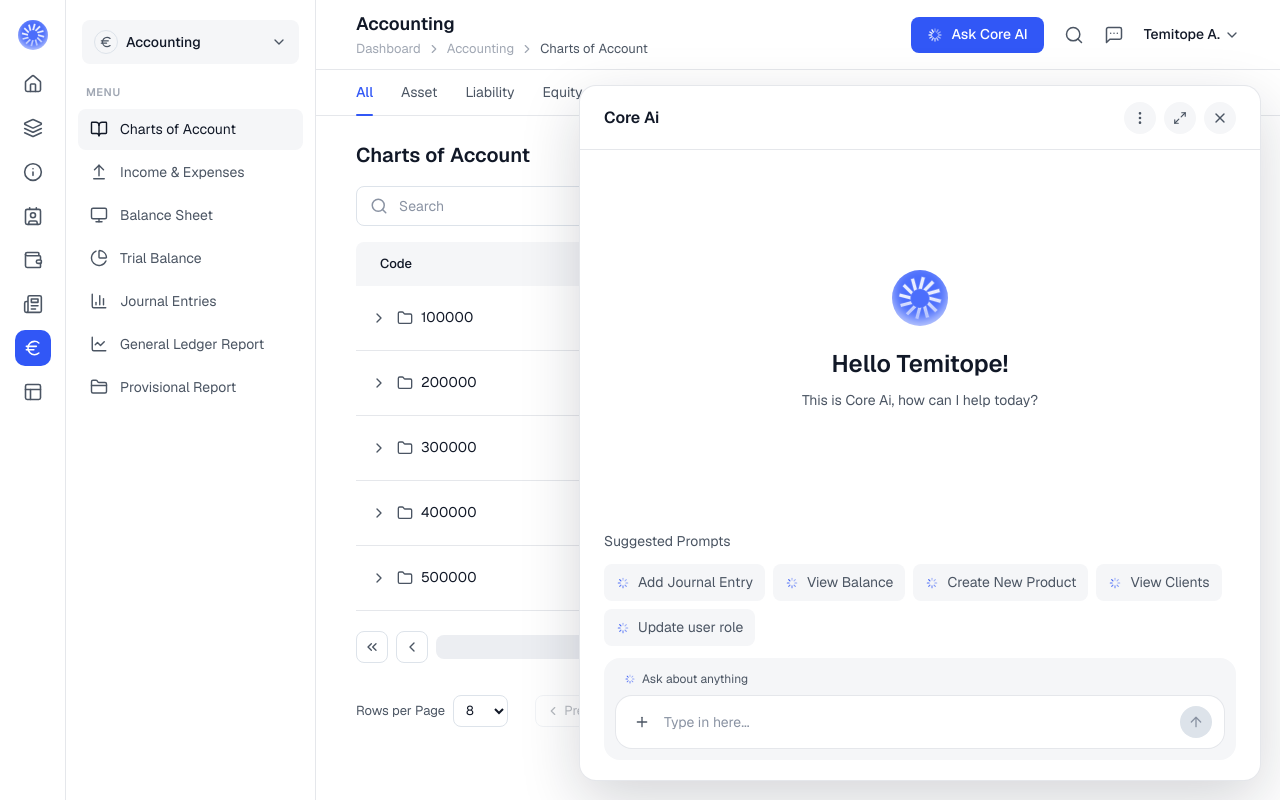
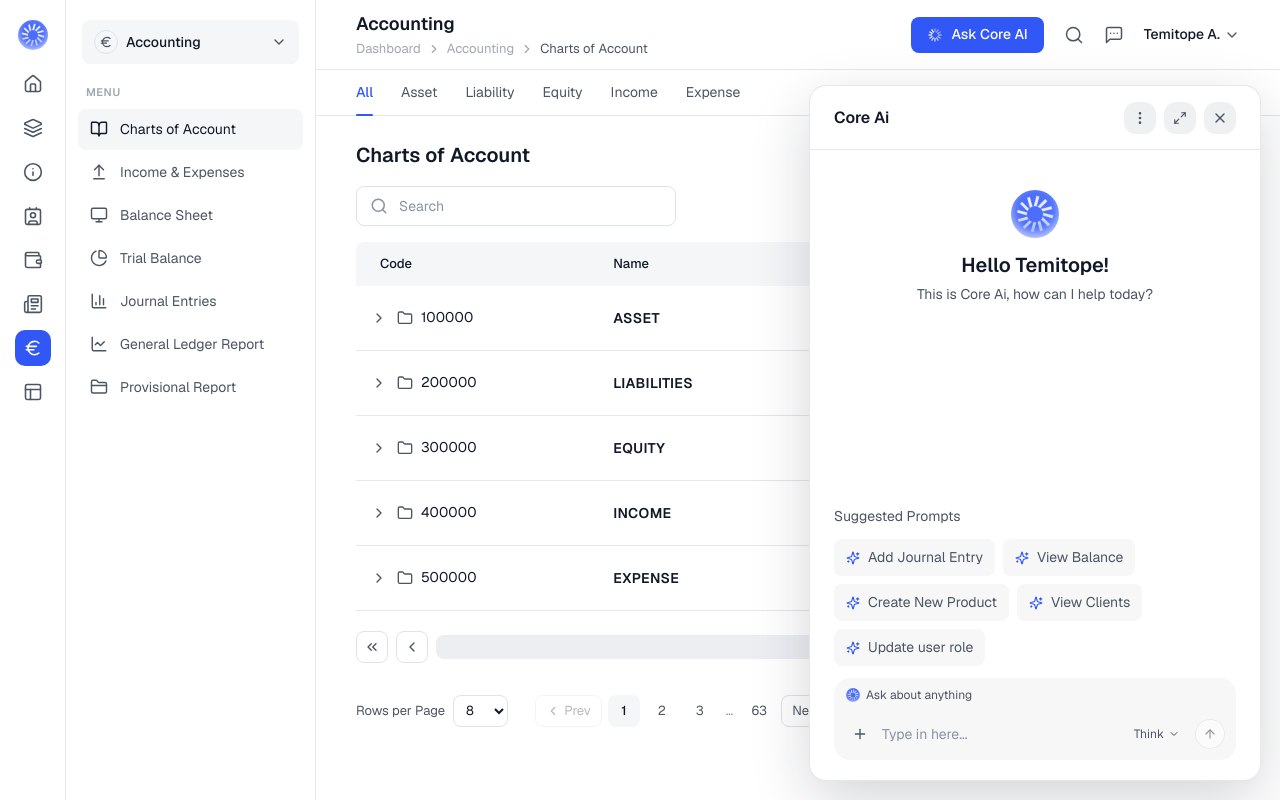
Before and after one commit to ttaiyegbusi/Chain-Core, a Next.js app: page /accounting/charts-of-account in a window 1280 px wide. Both pictures are taken after a click on the button "Ask Core AI". Built offline with nearby package versions, Linux system fonts and the light colour scheme.

Commit message:
Core AI Clean up

```diff
--- a/src/components/CoreAI/Composer.tsx
+++ b/src/components/CoreAI/Composer.tsx
@@ -1,7 +1,8 @@
 "use client";
 
 import { useRef, useState } from "react";
-import { Plus, ArrowUp } from "lucide-react";
+import { Plus, ArrowUp, ChevronDown } from "lucide-react";
+import Logo from "@/components/Logo";
 
 export default function Composer({
   onSend,
@@ -21,19 +22,23 @@ export default function Composer({
 
   return (
     <div className="px-6 pb-5">
-      <div className="rounded-2xl bg-surface-muted p-3">
+      {/* Outer container: bg F7F7F7, padding L4 R4 T8 B4 */}
+      <div
+        className="rounded-2xl bg-[#F7F7F7]"
+        style={{ paddingLeft: 4, paddingRight: 4, paddingTop: 8, paddingBottom: 4 }}
+      >
         {/* Label row */}
         <div className="mb-2 flex items-center gap-1.5 px-2 text-xs text-text-secondary">
-          <Sparkle />
+          <Logo size={14} />
           <span>Ask about anything</span>
         </div>
 
-        {/* Input row */}
-        <div className="flex items-center gap-2 rounded-xl bg-white px-3 py-2.5 ring-1 ring-border">
+        {/* Inner input row: no stroke, same F7F7F7 background */}
+        <div className="flex items-center gap-2 rounded-xl bg-[#F7F7F7] px-2 py-2">
           <button
             type="button"
             aria-label="Attach file"
-            className="focus-ring flex h-7 w-7 items-center justify-center rounded-md text-text-secondary hover:bg-surface-muted"
+            className="focus-ring flex h-7 w-7 items-center justify-center rounded-md text-text-secondary hover:bg-[#ECECEC]"
           >
             <Plus size={16} aria-hidden />
           </button>
@@ -54,37 +59,27 @@ export default function Composer({
             className="flex-1 bg-transparent text-sm text-text-primary placeholder:text-text-muted focus:outline-none"
           />
 
+          {/* Think mode pill */}
+          <button
+            type="button"
+            aria-label="Reasoning mode"
+            className="focus-ring flex items-center gap-1 rounded-md px-2 py-1 text-xs text-text-secondary hover:bg-[#ECECEC]"
+          >
+            Think
+            <ChevronDown size={12} aria-hidden />
+          </button>
+
           <button
             type="button"
             onClick={submit}
             aria-label="Send message"
             disabled={!value.trim()}
-            className="focus-ring flex h-8 w-8 items-center justify-center rounded-full bg-primary text-white transition-colors hover:bg-primary-hover disabled:bg-border-strong disabled:text-text-muted"
+            className="focus-ring flex h-7 w-7 items-center justify-center rounded-full bg-white text-text-secondary ring-1 ring-border-strong transition-colors hover:bg-surface-muted disabled:opacity-60"
           >
-            <ArrowUp size={16} aria-hidden />
+            <ArrowUp size={14} aria-hidden />
           </button>
         </div>
       </div>
     </div>
   );
 }
-
-function Sparkle() {
-  return (
-    <svg width="12" height="12" viewBox="0 0 24 24" aria-hidden>
-      {Array.from({ length: 8 }).map((_, i) => (
-        <rect
-          key={i}
-          x="11"
-          y="3"
-          width="2"
-          height="5"
-          rx="1"
-          fill="#3157F6"
-          opacity={0.35 + (i / 8) * 0.65}
-          transform={`rotate(${(360 / 8) * i} 12 12)`}
-        />
-      ))}
-    </svg>
-  );
-}
--- a/src/components/CoreAI/CoreAIModal.tsx
+++ b/src/components/CoreAI/CoreAIModal.tsx
@@ -72,7 +72,7 @@ export default function CoreAIPanel() {
       aria-labelledby="coreai-title"
       className={[
         "fixed right-5 top-[86px] bottom-5 z-40 flex overflow-hidden rounded-2xl bg-white shadow-[0_20px_60px_rgba(17,24,39,0.18)] ring-1 ring-border",
-        showingAttachments ? "w-[1060px]" : "w-[680px]",
+        showingAttachments ? "w-[830px]" : "w-[450px]",
         "max-w-[calc(100vw-40px)]",
       ].join(" ")}
     >
@@ -162,7 +162,7 @@ function HeaderIcon({
       type="button"
       onClick={onClick}
       aria-label={label}
-      className="focus-ring flex h-8 w-8 items-center justify-center rounded-full bg-surface-muted text-text-secondary hover:bg-border"
+      className="focus-ring flex h-8 w-8 items-center justify-center rounded-lg bg-[#EEF0F2] text-text-secondary hover:bg-[#E2E5E9]"
     >
       {children}
     </button>
--- a/src/components/CoreAI/Welcome.tsx
+++ b/src/components/CoreAI/Welcome.tsx
@@ -1,5 +1,6 @@
 "use client";
 
+import { Sparkles } from "lucide-react";
 import Logo from "@/components/Logo";
 import { SUGGESTED_PROMPTS } from "./types";
 
@@ -10,20 +11,23 @@ export default function Welcome({
 }) {
   return (
     <div className="flex h-full flex-col">
-      {/* Centered greeting */}
-      <div className="flex flex-1 flex-col items-center justify-center px-6 text-center">
-        <div className="mb-5 flex h-14 w-14 items-center justify-center">
-          <Logo size={56} />
+      {/* Greeting: sits near the top, not vertically centered */}
+      <div className="flex flex-col items-center px-6 pt-10 text-center">
+        <div className="mb-3 flex h-12 w-12 items-center justify-center">
+          <Logo size={48} />
         </div>
-        <h2 className="text-2xl font-semibold text-text-primary">
+        <h2 className="text-xl font-semibold text-text-primary">
           Hello Temitope!
         </h2>
-        <p className="mt-2 text-sm text-text-secondary">
+        <p className="mt-1 text-sm text-text-secondary">
           This is Core Ai, how can I help today?
         </p>
       </div>
 
-      {/* Suggested Prompts pinned above composer */}
+      {/* Spacer pushes Suggested Prompts to the bottom */}
+      <div className="flex-1" />
+
+      {/* Suggested Prompts pinned just above the composer */}
       <div className="px-6 pb-3">
         <div className="mb-3 text-sm text-text-secondary">
           Suggested Prompts
@@ -34,9 +38,9 @@ export default function Welcome({
               key={p}
               type="button"
               onClick={() => onPromptClick(p)}
-              className="focus-ring inline-flex items-center gap-2 rounded-md bg-surface-muted px-3 py-2 text-sm text-text-secondary transition-colors hover:bg-border"
+              className="focus-ring inline-flex items-center gap-2 rounded-md bg-[#F7F7F7] px-3 py-2 text-sm text-text-secondary transition-colors hover:bg-[#ECECEC]"
             >
-              <Sparkle />
+              <Sparkles size={14} className="text-primary" aria-hidden />
               {p}
             </button>
           ))}
@@ -45,23 +49,3 @@ export default function Welcome({
     </div>
   );
 }
-
-function Sparkle() {
-  return (
-    <svg width="14" height="14" viewBox="0 0 24 24" aria-hidden>
-      {Array.from({ length: 8 }).map((_, i) => (
-        <rect
-          key={i}
-          x="11"
-          y="3"
-          width="2"
-          height="5"
-          rx="1"
-          fill="#3157F6"
-          opacity={0.35 + (i / 8) * 0.65}
-          transform={`rotate(${(360 / 8) * i} 12 12)`}
-        />
-      ))}
-    </svg>
-  );
-}
```
